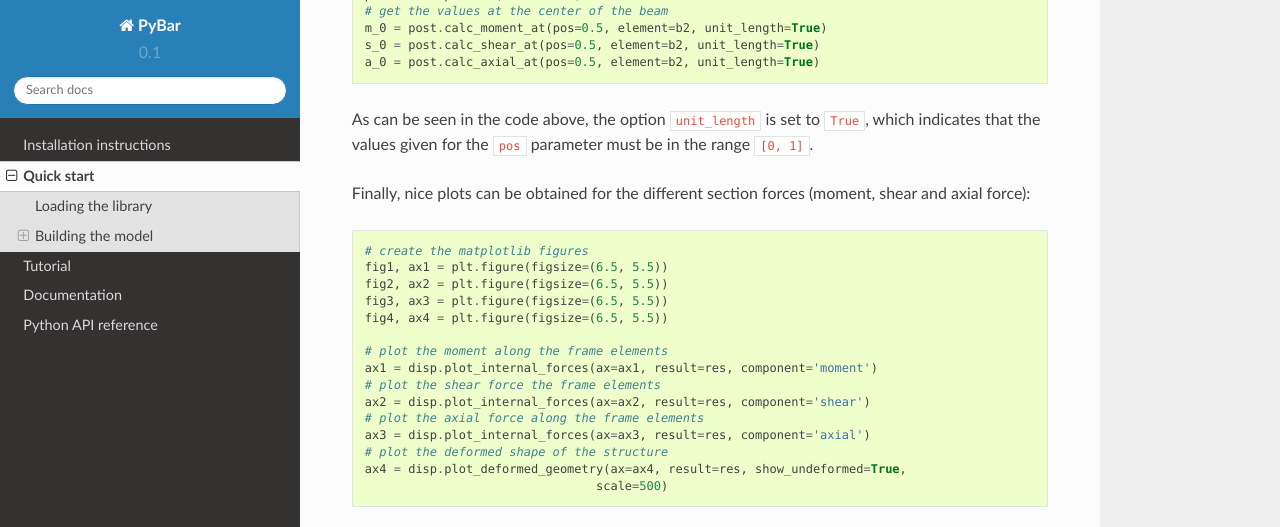
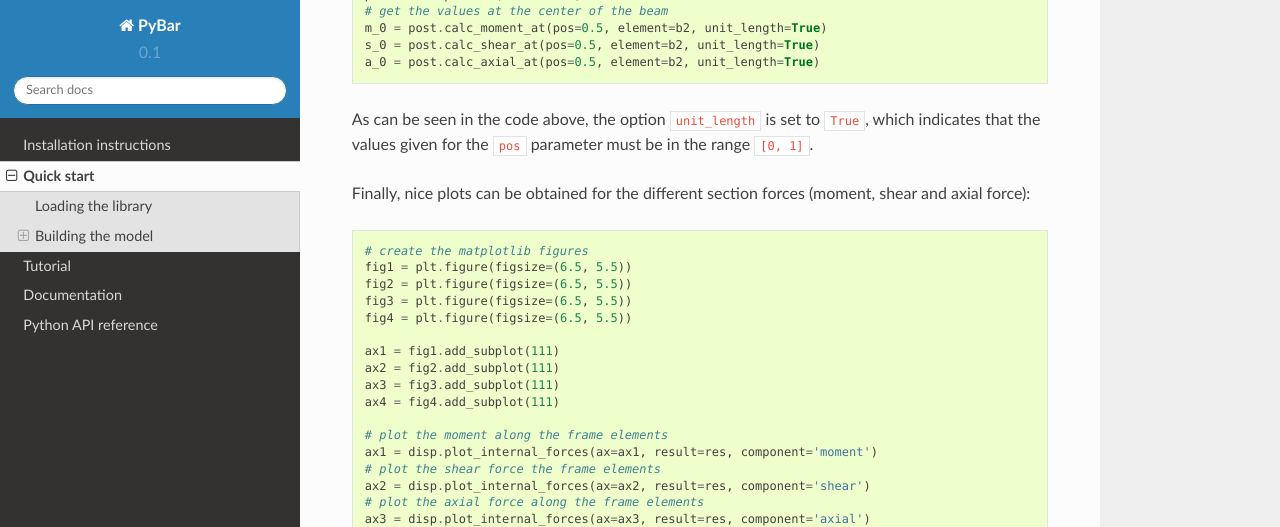
Before and after one commit to cristobaltapia/sajou, a Sphinx documentation site: the page built from docs/quickstart.rst, in a window 1280 px wide and 900 px high, scrolled down 3201 px, cut to the strip 0-527 px from the top of the window. Built offline with Sphinx 7.4.7 and the Read the Docs theme 2.0.0, drawn with Linux system fonts in a browser that asks for light colours.

Commit message:
Fix some small errors in the quickstart

```diff
--- a/docs/pybar_examples/quickstart_post.py
+++ b/docs/pybar_examples/quickstart_post.py
@@ -59,10 +59,15 @@ res = solver.solve()
 
 disp = Display(theme='dark')
 
-fig1, ax1 = plt.figure(figsize=(6.5, 5.5))
-fig2, ax2 = plt.figure(figsize=(6.5, 5.5))
-fig3, ax3 = plt.figure(figsize=(6.5, 5.5))
-fig4, ax4 = plt.figure(figsize=(6.5, 5.5))
+fig1 = plt.figure(figsize=(6.5, 5.5))
+fig2 = plt.figure(figsize=(6.5, 5.5))
+fig3 = plt.figure(figsize=(6.5, 5.5))
+fig4 = plt.figure(figsize=(6.5, 5.5))
+
+ax1 = fig1.add_subplot(111)
+ax2 = fig2.add_subplot(111)
+ax3 = fig3.add_subplot(111)
+ax4 = fig4.add_subplot(111)
 
 ax1 = disp.plot_internal_forces(ax=ax1, result=res, component='moment')
 ax2 = disp.plot_internal_forces(ax=ax2, result=res, component='shear')
--- a/docs/quickstart.rst
+++ b/docs/quickstart.rst
@@ -142,10 +142,15 @@ for the ``pos`` parameter must be in the range ``[0, 1]``.
 Finally, nice plots can be obtained for the different section forces (moment, shear and axial force)::
 
     # create the matplotlib figures
-    fig1, ax1 = plt.figure(figsize=(6.5, 5.5))
-    fig2, ax2 = plt.figure(figsize=(6.5, 5.5))
-    fig3, ax3 = plt.figure(figsize=(6.5, 5.5))
-    fig4, ax4 = plt.figure(figsize=(6.5, 5.5))
+    fig1 = plt.figure(figsize=(6.5, 5.5))
+    fig2 = plt.figure(figsize=(6.5, 5.5))
+    fig3 = plt.figure(figsize=(6.5, 5.5))
+    fig4 = plt.figure(figsize=(6.5, 5.5))
+
+    ax1 = fig1.add_subplot(111)
+    ax2 = fig2.add_subplot(111)
+    ax3 = fig3.add_subplot(111)
+    ax4 = fig4.add_subplot(111)
 
     # plot the moment along the frame elements
     ax1 = disp.plot_internal_forces(ax=ax1, result=res, component='moment')
```
